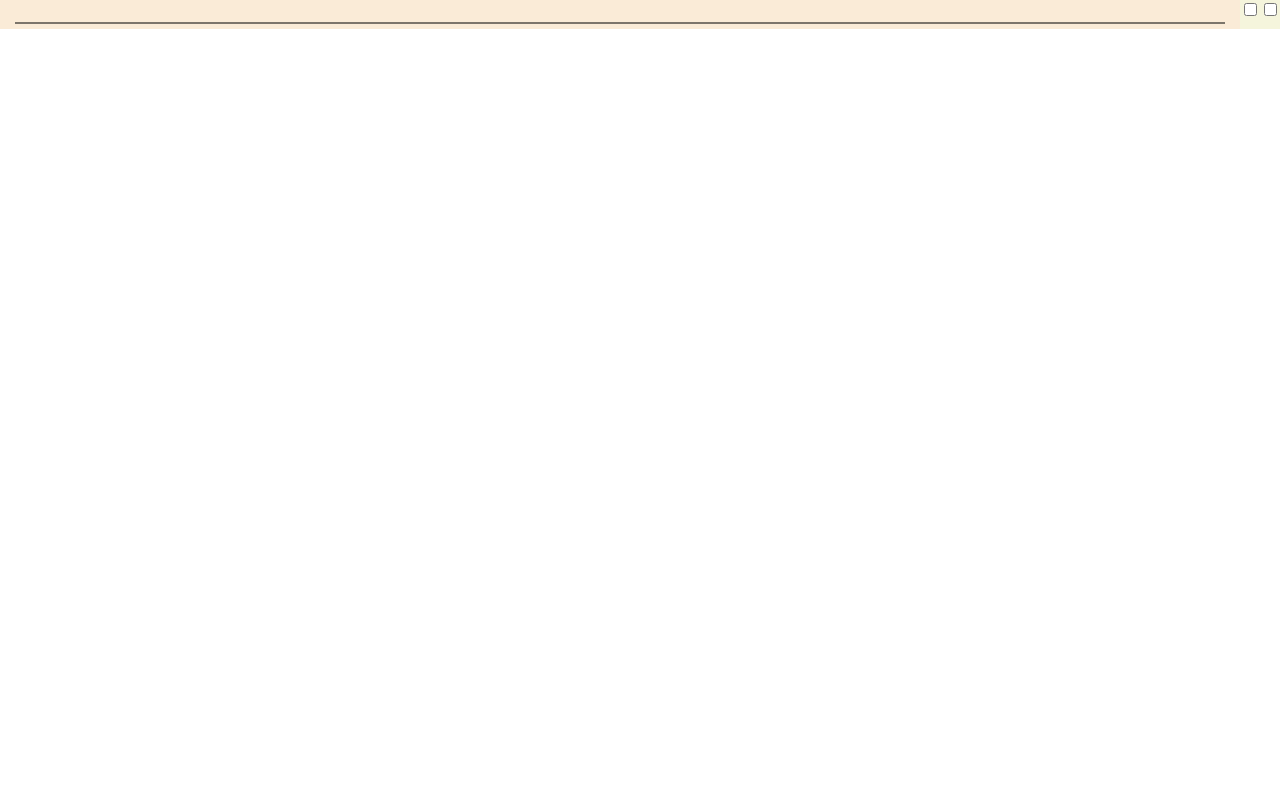
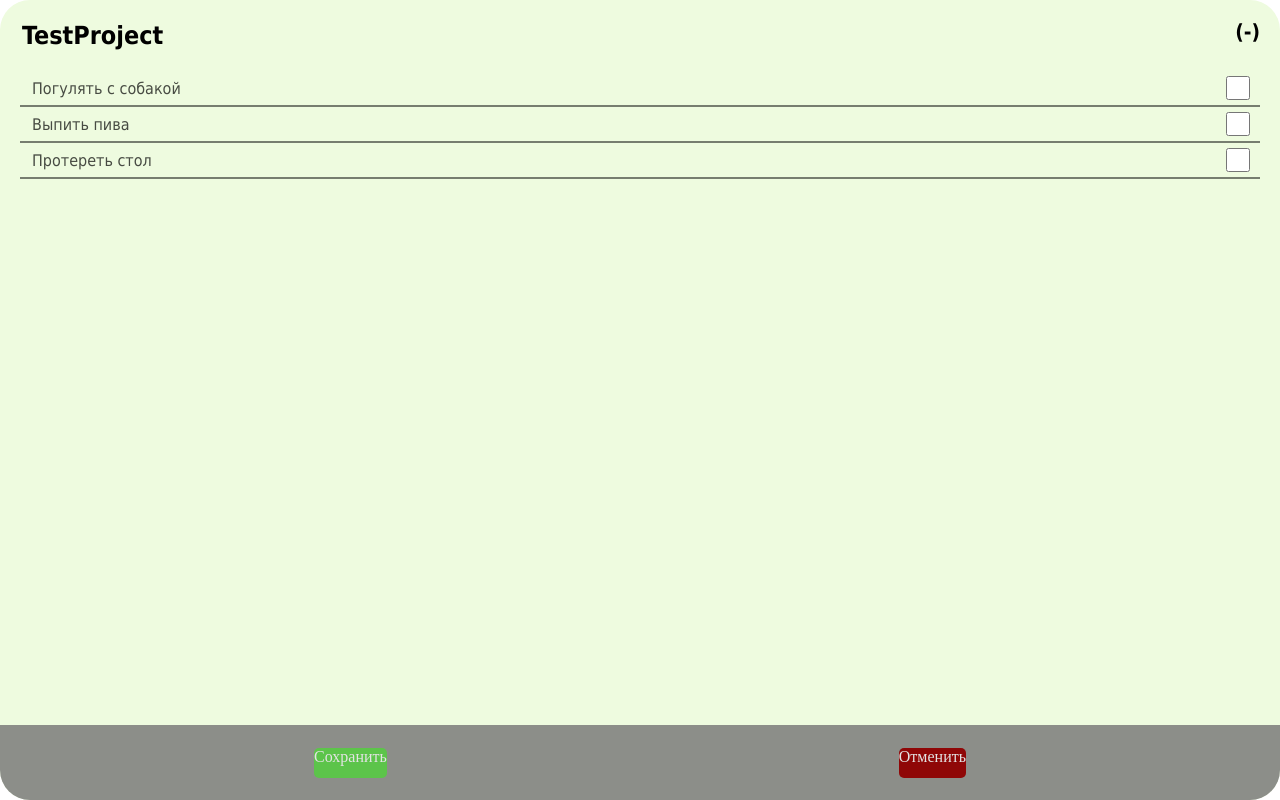
Before and after one commit to boykoxvb/project-manager, a Vue app: page / in a window 1280 px wide. Built offline with nearby package versions, Linux system fonts and the light colour scheme.

Commit message:
RedactorPanel каркас готов

```diff
--- a/src/classes/Task.ts
+++ b/src/classes/Task.ts
@@ -1,6 +1,6 @@
 export default class Task {
 
-    public name: String
+    public name: string
     public deadline: Date | undefined
 
     get state(): TaskState {
@@ -11,7 +11,7 @@ export default class Task {
     public _state: TaskState
 
 
-    public constructor(name: String, deadline?: Date) {
+    public constructor(name: string, deadline?: Date) {
         this.name = name
         this.deadline = deadline
         this._state = TaskState.CREATED
--- a/src/components/ProjectCard/TaskCard.vue
+++ b/src/components/ProjectCard/TaskCard.vue
@@ -1,20 +1,20 @@
 <template>
-    <div class="task">
+    <div class="task" :class="{'opacity': checked}">
         <div class="task__name">
-            <input class="task__input" type="text">
+            <input class="task__label" type="text" :value="task?.name" @input="onLabelChange($event)" placeholder="Новая задача">
         </div>
         <div class="task__check">
+            <input class="task__checkbox" type="checkbox" name="taskcheckbox" @change="onCheck($event)">
+        </div>
+        <!-- <div class="task__deadline">
             <input class="task__checkbox" type="checkbox" name="taskcheckbox">
-        </div>
-        <div class="task__deadline">
-            <input class="task__checkbox" type="checkbox" name="taskcheckbox">
-        </div>
+        </div> -->
     </div>
 </template>
 
 <script lang="ts">
 
-import { type PropType, defineComponent } from 'vue'
+import { type PropType, defineComponent, ref } from 'vue'
 import * as ProjectManager from '@/classes'
 
 export default defineComponent ({
@@ -22,42 +22,90 @@ export default defineComponent ({
     props: {
         task: Object as PropType<ProjectManager.Task>
     },
+    emits: ['task:finished', 'task:change'],
+    setup(props, {emit}) {
+
+        const checked = ref(props.task?.state === ProjectManager.TaskState.FINISHED)
+
+        const onCheck = (e: Event): void => {
+            checked.value = !checked.value
+
+            if (checked) {
+                setTimeout(() => {
+                    emit('task:finished')
+                }, 3000)
+            }
+        }
+
+        const onLabelChange = (e: any): void => {
+            emit('task:change', e.target.value)
+        }
+
+        return {
+            onCheck,
+            checked,
+            onLabelChange
+        }
+    }
 })
 </script>
 
 
 <style lang="scss" scoped>
+
+.opacity {
+    transition: 3s;
+    opacity: 0.2;
+}
 .task {
     width: 100%;
-    background-color: beige;
     display: flex;
+    justify-items: center;
+    align-items: center;
+    flex-wrap: wrap;
+    min-width: 265px;
+    border-bottom: 2px solid rgba(#000000, 0.5);
+    // opacity: 30%; Этим свойством будет задаваться выцветание
 
     &__name {
         flex-grow: 1;
-        background-color: antiquewhite;
         display: flex;
         justify-content: center;
         align-items: center;
-        padding: 5px 15px;
+        padding: 5px 10px;
 
-        .task__input {
+        .task__label {
             color: rgba(#000000, 0.7);
             font-family: Tahoma, Geneva, sans-serif;
+            font-size: 1em;
             outline: none;
             background-color: inherit;
             border-width: 0;
-            border-bottom: 2px solid rgba(#000000, 0.5);
+            // border-bottom: 2px solid rgba(#000000, 0.5);
+            cursor: pointer;
+            width: 100%;
 
-            width: 100%;
+            &:hover, &:focus {
+                color: #3a3d90;
+                border-color: #3a3d90;
+            }
         }
 
-        .task__check {
-            height: 100%;
 
-            .task__checkbox{
-                height: 100%;
-                margin: auto;
-            }
+    }
+
+    .task__check {
+
+        display: flex;
+        justify-content: center;
+        align-content: center;
+        height: 100%;
+
+        .task__checkbox{
+            margin: 5px 10px;
+            width: 24px;
+            height: 24px;
+            outline: #3a3d90;
         }
     }
 
--- a/src/components/RedactorPanel.vue
+++ b/src/components/RedactorPanel.vue
@@ -1,159 +1,144 @@
 <template>
-    <div class="main-container">
-        <div class="info">
-            <div class="info-header">
-                <div class="info-header-projects">
-                    Projects
+    <div class="redactor-panel">
+        <div class="panel-row panel-row__header">
+            <div class="project__name">
+                <input type="text" :value="project.name" >
             </div>
-                <div class="info-header-date">
-                    <span>21 October</span>
+            <div class="project__group">
+                (-)
             </div>
         </div>
-            <div class="info-panel">
-                <div class="info-panel__project-count">
-                    <span>45</span>
-                    <span class="project-state">In-progress</span>
-                </div>
-                <div class="info-panel__project-count">
-                    <span>16</span>
-                    <span class="project-state">Incoming</span>
-                </div>
-                <div class="info-panel__project-count">
-                    <span>5</span>
-                    <span class="project-state">Completed</span>
+        <div class="panel-row panel-row__tasks">
+            <div class="tasks-container">
+                <div
+                class="task"
+                v-for="task in project.tasks"
+                :key="'task_id' + task.name"
+                >
+                    <TaskCard :task="task"></TaskCard>
                 </div>
             </div>
         </div>
-        <div class="projects">
-                <div class="projects-grid">
-                    <ProjectCardCompact :project="testProject"></ProjectCardCompact>
-                    <ProjectCardCompact :project="testProject"></ProjectCardCompact>
-                    <ProjectCardCompact :project="testProject"></ProjectCardCompact>
-                    <ProjectCardCompact :project="testProject"></ProjectCardCompact>
-                    <ProjectCardCompact :project="testProject"></ProjectCardCompact>
-                    <ProjectCardCompact :project="testProject"></ProjectCardCompact>
-                    <ProjectCardCompact :project="testProject"></ProjectCardCompact>
-                    <ProjectCardCompact :project="testProject"></ProjectCardCompact>
-                    <ProjectCardCompact :project="testProject"></ProjectCardCompact>
-                    <ProjectCardCompact :project="testProject"></ProjectCardCompact>
-                    <ProjectCardCompact :project="testProject"></ProjectCardCompact>
-                    <ProjectCardCompact :project="testProject"></ProjectCardCompact>
-                    <ProjectCardCompact :project="testProject"></ProjectCardCompact>
-                    <ProjectCardCompact :project="testProject"></ProjectCardCompact>
-                    <ProjectCardCompact :project="testProject"></ProjectCardCompact>
+        <div class="footer__window">
+            <div class="button button__save">
+                Сохранить
+            </div>
+            <div class="button button__cancel">
+                Отменить
             </div>
         </div>
+
     </div>
 </template>
 
 <script lang="ts">
-import ProjectCardCompact from '@/components/ProjectCard/ProjectCardCompact.vue'
-import { defineComponent } from 'vue'
+import { TaskCard } from '@/components'
+import { defineComponent, reactive, type PropType } from 'vue'
 import * as ProjectManager from '@/classes'
 
 export default defineComponent ({
     name: 'ProjectPanel',
     components: {
-        ProjectCardCompact
+        TaskCard
     },
-    data() {
+    props: {
+        project: { type: Object as PropType<ProjectManager.Project>, required: true }
+    },
+    setup(props) {
+
+
+        const testProject: ProjectManager.Project =
+            reactive(new ProjectManager.Project
+                        ('TestProject', new ProjectManager.ProjectGroup('ProjectTestGroup', '#000000'), new Date(), new Date(), 'Описание проекта')
+                    )
+
+        testProject.addTask(new ProjectManager.Task('Погулять с собакой'))
+        testProject.addTask(new ProjectManager.Task('Выпить пива'))
+        testProject.addTask(new ProjectManager.Task('Протереть стол'))
+
         return {
-        testProject: new ProjectManager.Project('TestProject', new ProjectManager.ProjectGroup('ProjectTestGroup', '#000000'), new Date(), new Date(), 'Описание проекта')
+            testProject
         }
+
     }
 })
 </script>
 
 
 <style lang="scss" scoped>
+.redactor-panel {
+    position: relative;
+    display: flex;
+    height: 100%;
+    padding: 20px;
+    flex-direction: column;
+    background-color: rgba($color: #eefbdf, $alpha: 1.0);
+    box-sizing: border-box;
+    border-radius: 30px;
 
-.main-container {
-  // Если есть проблемы с прокруткой проектов - нужно ограничить высоту контейнера, куда кладем этот компонент.
-  font-size: 24px;
-  background-color: rgb(226, 255, 243);
-  height: 800px;
-  max-height: 800px;
+    .panel-row {
+        display: block;
         width: 100%;
-  border-radius: 30px;
-  padding: 30px;
-  box-sizing: border-box;
-  display: flex;
-  flex-direction: column;
-  overflow: hidden;
-  font: {
-        family: "MS Sans Serif";
-        weight: 600;
     }
 
-  .info {
-    flex-grow: 0;
-    padding: 10px;
-    width: 100%;
+    .panel-row__header {
+        display: flex;
+        flex-direction: row;
+        flex-wrap: nowrap;
+        font-family: Tahoma, Geneva, sans-serif;
+        font-size: 1.3em;
+        font-weight: 600;
+        padding: 0 0 20px 0;
         box-sizing: border-box;
 
-    &-header {
-        display: flex;
-        flex-wrap: nowrap;
-        justify-content: space-between;
-        margin-bottom: 30px;
+        .project__name {
+            flex-grow: 1;
 
-        &-projects {
-            display: block;
-            font-size: 2em;
+            input {
+                outline: none;
+                font-size: 1.2em;
+                font-family: Tahoma, Geneva, sans-serif;
+                font-weight: 600;
+                width: 100%;
+                border: none;
+                box-sizing: border-box;
+                background-color: inherit;
             }
-
-        &-date {
-            display: block;
-            font-size: 1.6em;
-            margin: auto 0px;
         }
     }
 
-    &-panel {
+    .footer__window {
         display: flex;
+        flex-wrap: wrap;
+        width: 100%;
+        height: 75px;
+        border-bottom-left-radius: 30px;
+        border-bottom-right-radius: 30px;
+        position: absolute;
+        bottom: 0px;
+        left: 0px;
+        box-sizing: border-box;
+        background-color: rgba($color: #8c8e89, $alpha: 1.0);
+        justify-content: center;
+        align-content: center;
+        gap: 40%;
 
-        &__project-count {
-            transition: 0.3s;
-            padding: 15px;
-            font-size: 1.6em;
-            display: flex;
-            flex-direction: column;
-            border-radius: 10px;
+        .button {
+            width: auto;
+            height: 30px;
+            border-radius: 5px;
             cursor: pointer;
-
-            &:hover {
-                transition: 0.3s;
-                background-color: rgb(216, 216, 216);
+            color: rgba($color: #e3e3e378, $alpha: 1.0);
         }
 
-            .project-state {
-                font-size: 0.5em;
+        .button__save {
+            background-color: rgba($color: #5cc44a, $alpha: 1.0)
         }
-
-
-        }
+        .button__cancel {
+            background-color: rgba($color: #8f0707, $alpha: 1.0)
         }
 
     }
 
-    .projects {
-        display: block;
-        flex-grow: 1;
-        max-width: 100%;
-        overflow: auto;
-
-        &-grid {
-                padding: 10px;
-                display: grid;
-                grid-template-columns: repeat(auto-fill, minmax(220px, 1fr));
-                gap: 15px;
-                justify-content: center;
-                grid-auto-flow: row;
 }
-
-
-    }
-
-}
-
 </style>
--- a/src/components/index.ts
+++ b/src/components/index.ts
@@ -6,3 +6,4 @@ export { default as TaskCard } from '@/components/ProjectCard/TaskCard.vue'
 export { default as ProjectCardCompact } from '@/components/ProjectCard/ProjectCardCompact.vue'
 export { default as HeaderPanel } from '@/components/HeaderPanel.vue'
 export { default as ProjectsPanel } from '@/components/ProjectsPanel.vue'
+export { default as RedactorPanel } from '@/components/RedactorPanel.vue'
--- a/src/views/TestView.vue
+++ b/src/views/TestView.vue
@@ -2,13 +2,14 @@
   <!-- <vb-progress-bar :progress="70" :falseProgress="30" :height="10"></vb-progress-bar> -->
   <!-- <HeaderPanel></HeaderPanel>
   <ProjectsPanel></ProjectsPanel> -->
-  <TaskCard></TaskCard>
+  <RedactorPanel :project="testProject"></RedactorPanel>
 </template>
 
 <script lang="ts">
-import { defineComponent } from 'vue';
+
+import { defineComponent, reactive } from 'vue';
 import * as ProjectManager from '@/classes'
-import {vbProgressBar, HeaderPanel, ProjectCardCompact, ProjectsPanel, TaskCard} from '@/components'
+import {vbProgressBar, HeaderPanel, ProjectCardCompact, ProjectsPanel, TaskCard, RedactorPanel} from '@/components'
 
 export default defineComponent({
   name: 'TestView',
@@ -18,11 +19,23 @@ export default defineComponent({
     ProjectCardCompact,
     ProjectsPanel,
     TaskCard,
+    RedactorPanel
   },
-  data() {
+  setup(props) {
+
+    const testProject: ProjectManager.Project =
+        reactive(new ProjectManager.Project
+                    ('TestProject', new ProjectManager.ProjectGroup('ProjectTestGroup', '#000000'), new Date(), new Date(), 'Описание проекта')
+                )
+
+    testProject.addTask(new ProjectManager.Task('Погулять с собакой'))
+    testProject.addTask(new ProjectManager.Task('Выпить пива'))
+    testProject.addTask(new ProjectManager.Task('Протереть стол'))
+
     return {
-      testTask: new ProjectManager.Task('TestTask', new Date())
+        testProject
     }
+
   }
 });
 </script>
```
Also changed, not shown: src/classes/Project.ts (+7 -3 lines). Lines whose indentation alone changed are shown as unchanged.
